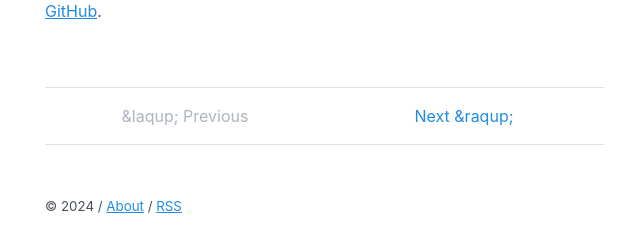
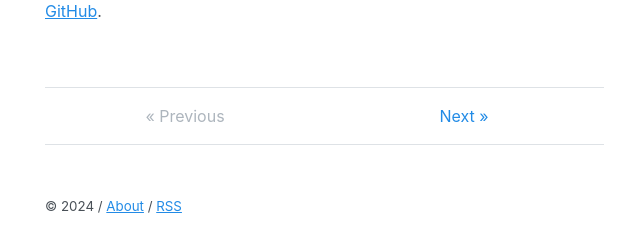
Before and after one commit to akmolteni/gp, a Jekyll site: the page built from _posts/2020-03-01-whats-jekyll.md, in a window 1280 px wide. Shown: the part 445-697 px from the top of the page, without its empty margins (315-955 px from the left). Built offline with Jekyll 4.4.1, drawn with Linux system fonts in a browser that asks for light colours.

Commit message:
Fixed encoding

```diff
--- a/_layouts/post.html
+++ b/_layouts/post.html
@@ -10,14 +10,14 @@ layout: default
 
 <div class="pagination">
 	{% if page.previous.url %}
-        <a class="pagination-item older" href="{{page.previous.url | relative_url }}">&laqup; Previous</a>
+        <a class="pagination-item older" href="{{page.previous.url | relative_url }}">&laquo; Previous</a>
 	{% else %}
-		<span class="pagination-item older">&laqup; Previous</span>
+		<span class="pagination-item older">&laquo; Previous</span>
     {% endif %}
 
     {% if page.next.url %}
-        <a class="pagination-item newer" href="{{page.next.url | relative_url }}">Next &raqup;</a>
+        <a class="pagination-item newer" href="{{page.next.url | relative_url }}">Next &raquo;</a>
     {% else %}
-    	 <span class="pagination-item newer">Next &raqup;</span>
+    	 <span class="pagination-item newer">Next &raquo;</span>
     {% endif %}
 </div>
```
